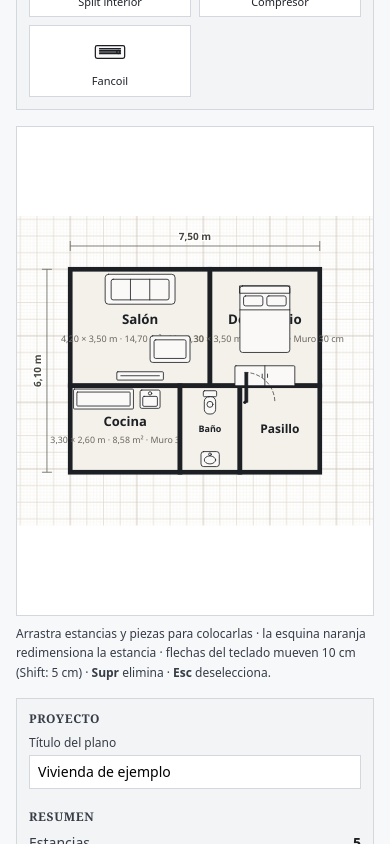
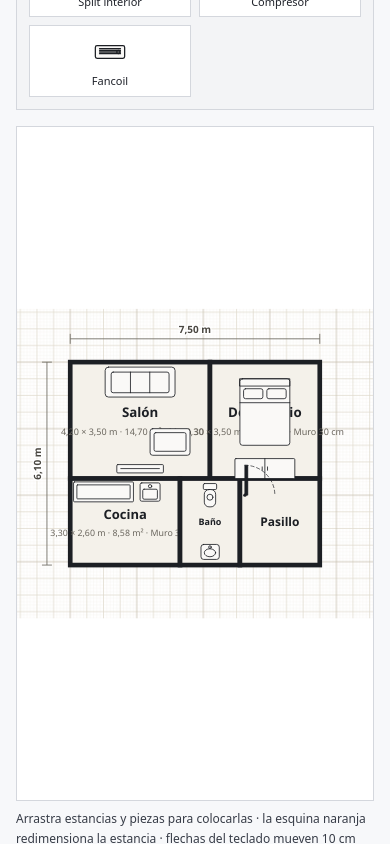
Before and after one commit to montyxace-sys/pnanos3d, a Next.js app: page / in a window 390 px wide. Shown: the part 3020-3864 px from the top of the page. Built offline with nearby package versions, Linux system fonts and the light colour scheme; no server answers.

Commit message:
ux: enlarge responsive drawing canvas for large plans

```diff
--- a/src/components/plano/PlanEditor.tsx
+++ b/src/components/plano/PlanEditor.tsx
@@ -644,7 +644,7 @@ export default function PlanEditor() {
         <div className="min-w-0">
           <div
             className="relative border border-line bg-white"
-            style={{ height: "min(58vh, 520px)", minHeight: "360px" }}
+            style={{ height: "min(80vh, 940px)", minHeight: "600px" }}
           >
             <PlanSvg
               doc={doc}
```
